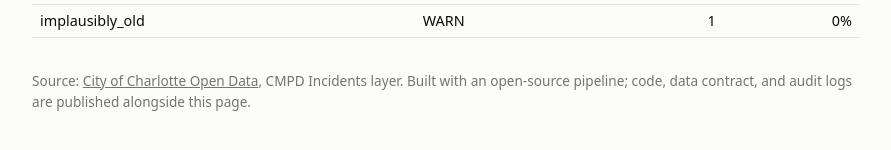
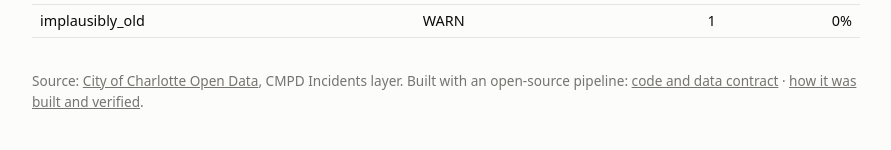
Before and after one commit to Amachirin102/NC-Crime-Pipeline, a plain HTML site: page output/index.html in a window 1280 px wide. Shown: the part 2305-2455 px from the top of the page, without its empty margins (194-1085 px from the left). Drawn offline with Linux system fonts and the light colour scheme.

Commit message:
Publish the page via GitHub Pages; make the monthly pull manual
- pages.yml deploys the built output/ folder to GitHub Pages (no data pull,
  so it doesn't depend on the city's GIS server)
- tests.yml runs the test suite on every push
- monthly.yml is manual-only: the city server's F5 firewall appears to refuse
  GitHub's cloud runners, so the monthly refresh runs from a local machine
- Page footer links to the repo and the build log; README links to the live
  page; build log records the CI finding

Co-Authored-By: Claude Opus 5.5 <noreply@anthropic.com>

```diff
--- a/output/index.html
+++ b/output/index.html
@@ -121,7 +121,8 @@ document.getElementById("unfounded").textContent =
   `In this pull, ${fmt(D.unfounded)} violent/property reports (${D.unfounded_pct}%) were unfounded.`;
 document.getElementById("source").innerHTML =
   `Source: <a href="https://data.charlottenc.gov/" style="color:inherit">City of Charlotte Open Data</a>, CMPD Incidents layer. ` +
-  `Built with an open-source pipeline; code, data contract, and audit logs are published alongside this page.`;
+  `Built with an open-source pipeline: <a href="https://github.com/Amachirin102/NC-Crime-Pipeline" style="color:inherit">code and data contract</a> · ` +
+  `<a href="https://github.com/Amachirin102/NC-Crime-Pipeline/blob/main/docs/BUILD_LOG.md" style="color:inherit">how it was built and verified</a>.`;
 
 const pre = D.months.filter(m => !m.settled);
 document.getElementById("prelim").textContent = pre.length
```
Also changed, not shown: civicpipe/publish/template.html (+2 -1 lines), 5 other files.
